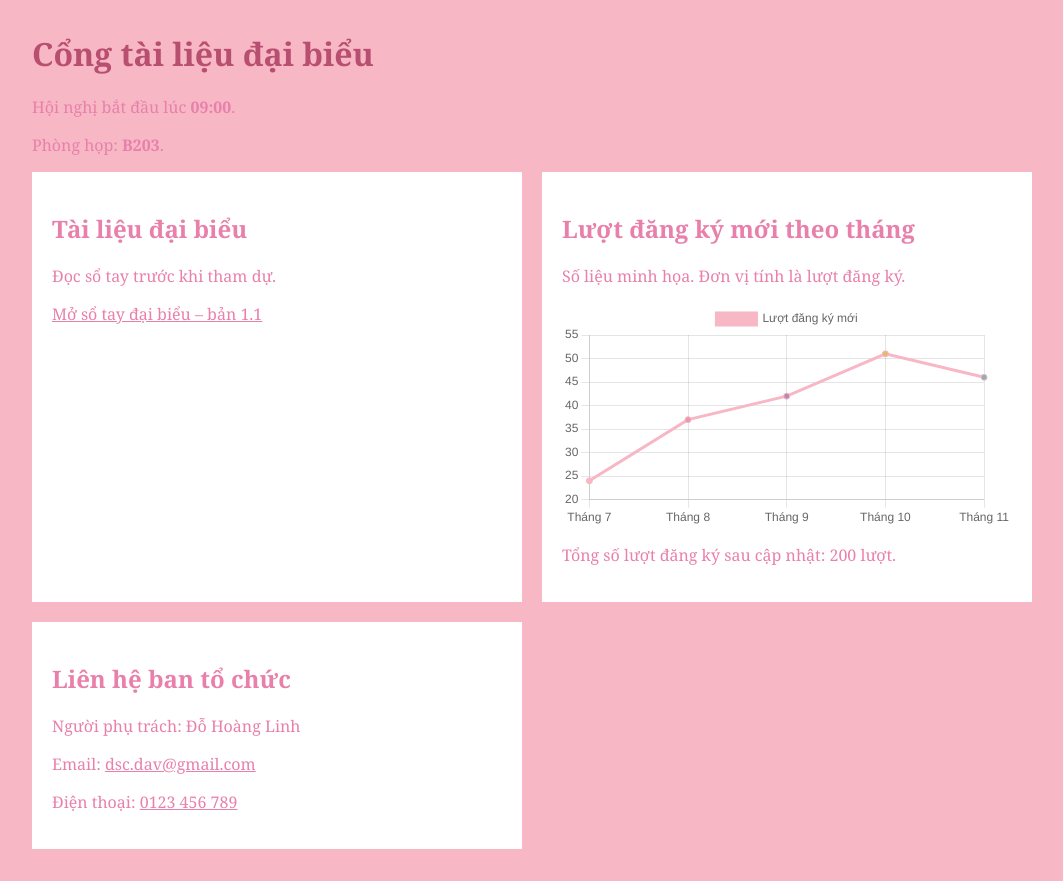
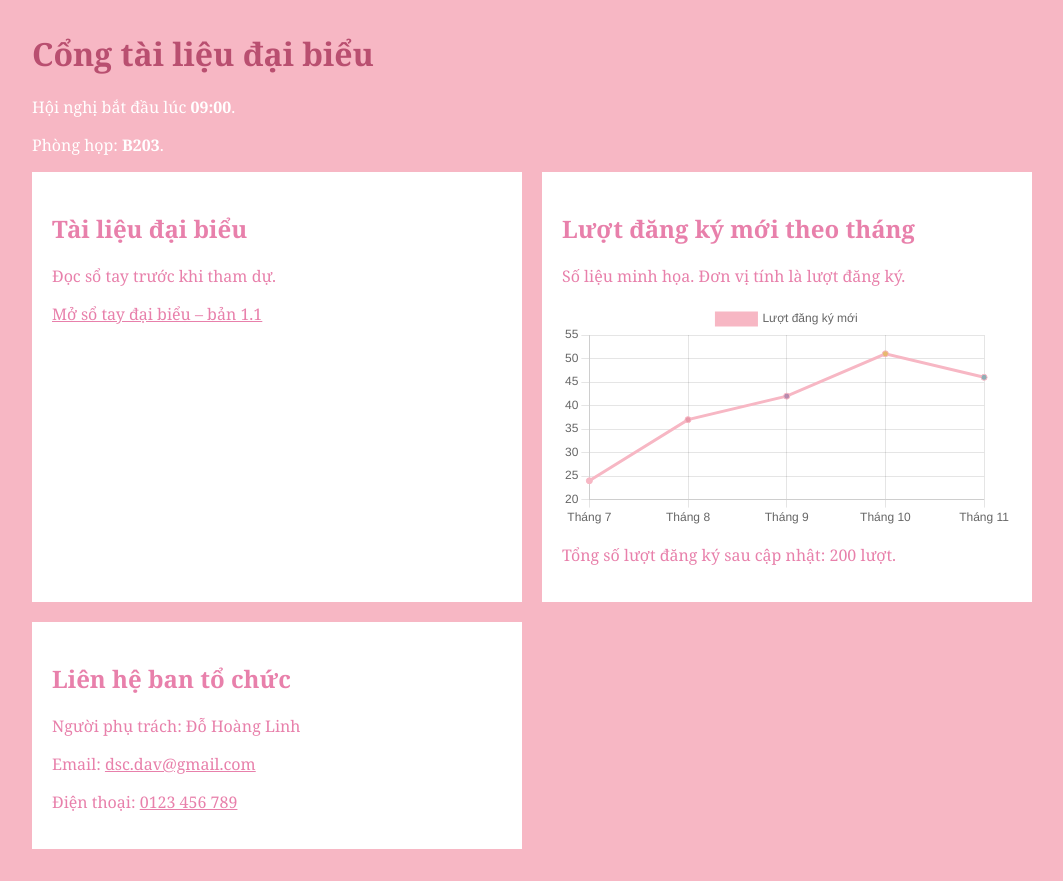
Before and after one commit to celestelinhdo/BTVN2, a plain HTML site: page docs/index.html in a window 1280 px wide. Shown: the whole page, without its empty margins (108-1171 px from the left). Drawn offline with nearby package versions, Linux system fonts and the light colour scheme.

Commit message:
Update index.html

```diff
--- a/docs/index.html
+++ b/docs/index.html
@@ -36,8 +36,8 @@
 <body>
   <main>
     <h1>Cổng tài liệu đại biểu</h1>
-    <p>Hội nghị bắt đầu lúc <strong>09:00</strong>.</p>
-<p>Phòng họp: <strong>B203</strong>.</p>
+    <p style="color: #ffffff;">Hội nghị bắt đầu lúc <strong>09:00</strong>.</p>
+<p style="color: #ffffff;">Phòng họp: <strong>B203</strong>.</p>
 
     <div class="layout">
       <section class="panel">
```
